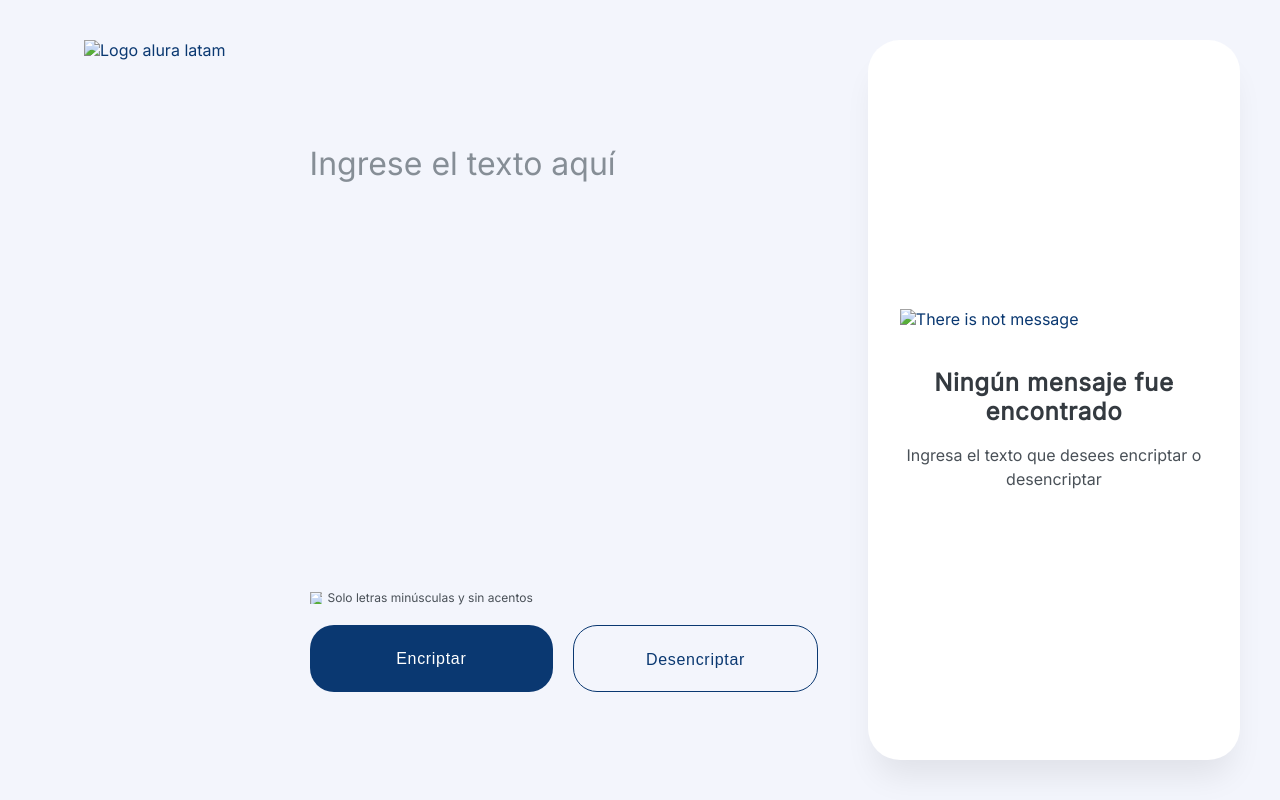
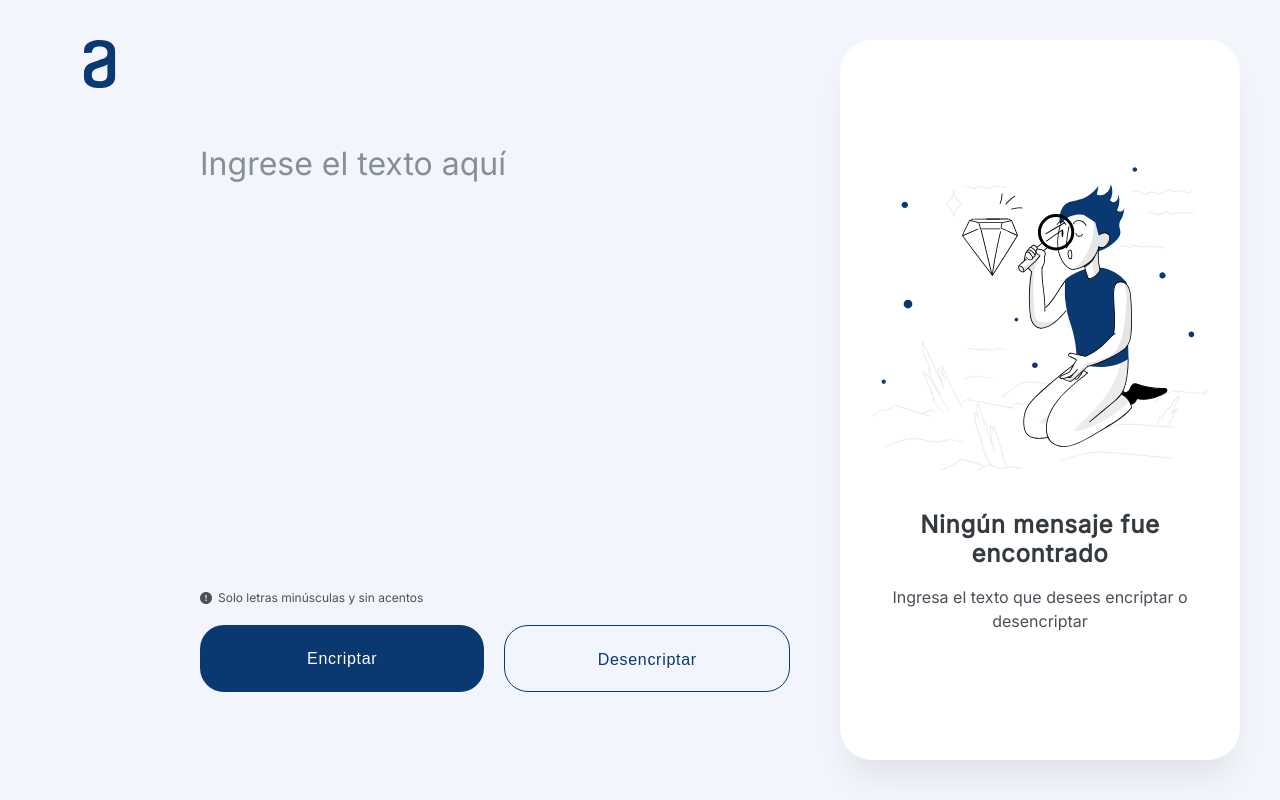
Before and after one commit to bairon-cano/encriptador-de-texto, a plain HTML site: page index.html in a window 1280 px wide. Drawn offline with Linux system fonts and the light colour scheme; the site is published under a folder, as on GitHub Pages, so addresses that start at the root find nothing.

Commit message:
correcciones de rutas

```diff
--- a/index.html
+++ b/index.html
@@ -13,11 +13,11 @@
       href="https://fonts.googleapis.com/css2?family=Inter&display=swap"
       rel="stylesheet"
     />
-    <link rel="shortcut icon" href="/images/logo_pag.png" />
+    <link rel="shortcut icon" href="./images/logo_pag.png" />
   </head>
   <body>
     <header>
-      <img class="logo" src="/images/logo.svg" alt="Logo alura latam" />
+      <img class="logo" src="./images/logo.svg" alt="Logo alura latam" />
     </header>
 
     <div class="container">
@@ -25,7 +25,7 @@
         <div contenteditable class="fake-textarea"></div>
 
         <div class="enter-text">
-          <img src="/images/circle-information.svg" alt="information" />
+          <img src="./images/circle-information.svg" alt="information" />
           <span class="span-rules">Solo letras minúsculas y sin acentos</span>
         </div>
         <div class="section-btns">
@@ -37,7 +37,7 @@
       <aside class="show-result" isEmpty="true">
         <img
           class="no-message"
-          src="/images/no-message.svg"
+          src="./images/no-message.svg"
           alt="There is not message"
         />
         <h3>Ningún mensaje fue encontrado</h3>
```
